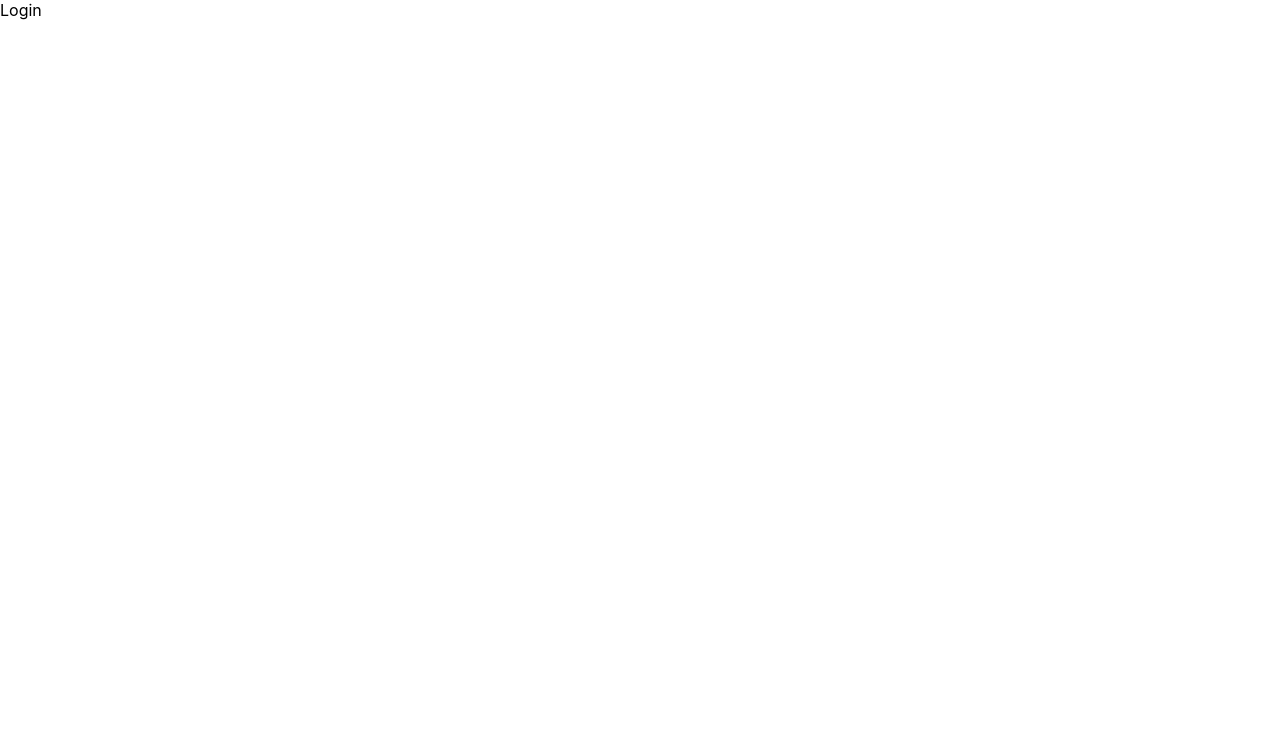
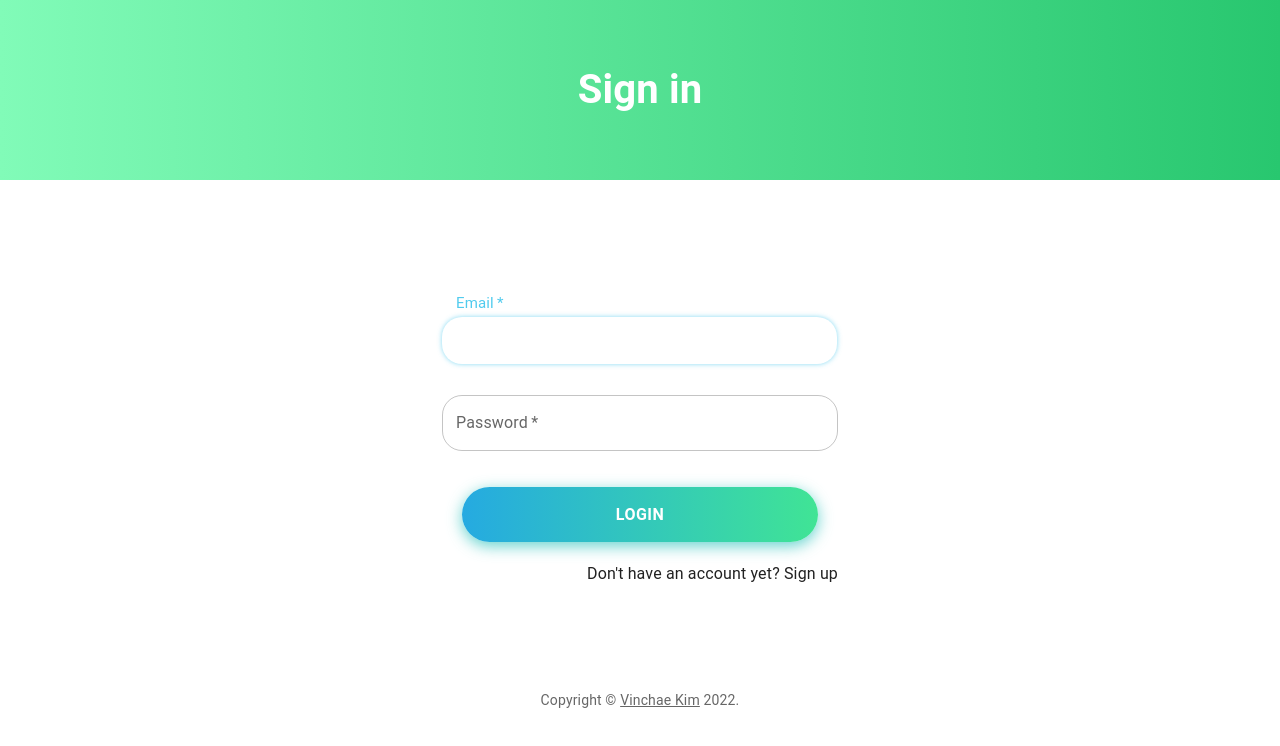
Before and after one commit to ekdldksp123/signup, a Next.js app: page /login in a window 1280 px wide. Shown: the top 746 px of the page. Built offline with nearby package versions, Linux system fonts and the light colour scheme.

Commit message:
:lipstick::art: add login page

```diff
--- a/pages/_app.tsx
+++ b/pages/_app.tsx
@@ -1,8 +1,14 @@
 import '../styles/globals.css'
 import type { AppProps } from 'next/app'
+import { Footer } from '../src/components/layout/Footer'
 
 function MyApp({ Component, pageProps }: AppProps) {
-  return <Component {...pageProps} />
+  return (
+    <>
+      <Component {...pageProps} />
+      <Footer/>
+    </>
+  )
 }
 
 export default MyApp
--- a/pages/login.tsx
+++ b/pages/login.tsx
@@ -1,7 +1,9 @@
 import { NextPage } from "next";
+import { ContainerCenter } from "../src/components/layout/ContainerGroup";
+import LoginView from "../src/components/views/Login";
 
 const Login:NextPage = () => {
-    return <>Login</>
+    return <ContainerCenter children={<LoginView />}/>
 }
 
 export default Login;
--- a/src/components/atom/ButtonGroup.tsx
+++ b/src/components/atom/ButtonGroup.tsx
@@ -31,3 +31,38 @@ export const SubmitButton = styled(Button)`
     content: 'Submit';
   }
 `
+
+
+export const LoginButton = styled(Button)`
+  width: 100%;
+  font-size: 16px;
+  font-weight: 600;
+  color: #fff;
+  cursor: pointer;
+  margin: 20px;
+  height: 55px;
+  text-align:center;
+  border: none;
+  background-size: 300% 100%;
+
+  background-image: linear-gradient(to right, #25aae1, #40e495, #30dd8a, #2bb673);
+  box-shadow: 0 4px 15px 0 rgba(49, 196, 190, 0.75);
+
+  border-radius: 50px;
+  moz-transition: all .4s ease-in-out;
+  -o-transition: all .4s ease-in-out;
+  -webkit-transition: all .4s ease-in-out;
+  transition: all .4s ease-in-out;
+
+  &:hover {
+    background-position: 100% 0;
+    moz-transition: all .4s ease-in-out;
+    -o-transition: all .4s ease-in-out;
+    -webkit-transition: all .4s ease-in-out;
+    transition: all .4s ease-in-out;
+  }
+
+  &:focus {
+    outline: none;
+  }
+`
--- a/src/components/layout/Banner.tsx
+++ b/src/components/layout/Banner.tsx
@@ -11,8 +11,20 @@ const BannerWrapper = styled.section`
   margin-bottom: 15px;
 
   padding: 40px;
+  background-image: linear-gradient(to right, #00decc, #00a1fc);
+`
 
-  background: linear-gradient(to right, #00decc, #00a1fc);
+const LoginBannerWrapper = styled.section`
+  margin: 0;
+  width: 100vw;
+  display: flex;
+  flex-direction: column;
+  align-items: center;
+  gap: 40px;
+  margin-bottom: 15px;
+
+  padding: 40px;
+  background-image: linear-gradient(to right, #81FBB8, #28C76F);
 `
 
 const BannerBox = styled.section`
@@ -50,3 +62,13 @@ export const Banner: React.FC<BannerProps> = ({ title }) => {
     </BannerWrapper>
   )
 }
+
+export const LoginBanner: React.FC<BannerProps> = ({ title }) => {
+  return (
+    <LoginBannerWrapper>
+      <BannerBox>
+        <BannerTitle>{title}</BannerTitle>
+      </BannerBox>
+    </LoginBannerWrapper>
+  )
+}
--- a/src/components/layout/ContainerGroup.tsx
+++ b/src/components/layout/ContainerGroup.tsx
@@ -4,8 +4,6 @@ import Box from '@mui/material/Box'
 import Container from '@mui/material/Container'
 import { createTheme, ThemeProvider } from '@mui/material/styles'
 import { ReactJSXElement } from '@emotion/react/types/jsx-namespace'
-import styled from '@emotion/styled'
-import { Copyright } from '../molecules/Copyright'
 
 interface ContainerProps {
   children: ReactJSXElement
@@ -22,11 +20,11 @@ export const ContainerCenter: React.FC<ContainerProps> = ({ children }) => {
             display: 'flex',
             flexDirection: 'column',
             alignItems: 'center',
+            position: 'relative'
           }}
         >
           {children}
         </Box>
-        <Copyright sx={{ mt: 5 }} />
       </Container>
     </ThemeProvider>
   )
--- /dev/null
+++ b/src/components/layout/Footer.tsx
@@ -0,0 +1,18 @@
+import styled from "@emotion/styled";
+import React from "react";
+import { Copyright } from "../molecules/Copyright";
+
+const FooterWrapper = styled.footer`
+    width: 100%;
+    height: 110px;
+    bottom: 0px;
+    position: absolute;
+`
+
+export const Footer:React.FC = () => {
+    return (
+        <FooterWrapper>
+            <Copyright />
+        </FooterWrapper>
+    )
+}
--- /dev/null
+++ b/src/components/views/Login.tsx
@@ -0,0 +1,76 @@
+import Box from '@mui/material/Box'
+import Grid from '@mui/material/Grid'
+import Link from 'next/link'
+import { useRouter } from 'next/router'
+import React, { useState } from 'react'
+import { callPostApi } from '../../api/api.module'
+import { LoginProps } from '../../types/Login'
+import { LoginButton } from '../atom/ButtonGroup'
+import { TextInput } from '../atom/InputGroup'
+import { LoginBanner } from '../layout/Banner'
+
+const LoginView: React.FC = () => {
+
+    const router = useRouter()
+
+    const [form, setForm] = useState<LoginProps>({
+        userEmail: '',
+        userPassword: ''
+    })
+
+    const handleSubmit = async () => {
+        if(!form.userEmail) alert('이메일을 입력해주세요')
+        else if(!form.userPassword) alert('비밀번호를 입력해주세요')
+        else {
+            const res =  await callPostApi('user/sign-in', form)
+            if(res) router.push('/')
+            else console.dir(res)
+        }
+    }
+
+    const onChangeHandler = (e:any) => {
+        setForm({...form, [e.target.name]: e.target.value})
+    }
+
+    return (
+        <>
+            <LoginBanner title="Sign in"/>
+            <Box component="form" onSubmit={() => handleSubmit()} sx={{ mt: 3 }}>
+                <Grid container spacing={3.5} marginTop={8}>
+                    <Grid item xs={12}>
+                        <TextInput
+                            name='userEmail'
+                            label='Email'
+                            required
+                            fullWidth
+                            autoFocus={true}
+                            value={form.userEmail}
+                            onChange={(e) => onChangeHandler(e)}
+                        />
+                    </Grid>
+                    <Grid item xs={12}>
+                        <TextInput
+                            name='userPassword'
+                            label='Password'
+                            type="password"
+                            required
+                            fullWidth
+                            value={form.userPassword}
+                            onChange={(e) => onChangeHandler(e)}
+                        />
+                    </Grid>
+                </Grid>
+                <Grid container justifyContent="center" marginTop={2}>
+                    <LoginButton type="submit">Login</LoginButton>
+                </Grid>
+                <Grid container justifyContent="flex-end">
+                    <Grid item>
+                        <Link href="/signup">Don't have an account yet? Sign up</Link>
+                    </Grid>
+                </Grid>
+            </Box>
+        </>
+    )
+}
+
+export default LoginView
--- /dev/null
+++ b/src/types/Login.ts
@@ -0,0 +1,4 @@
+export interface LoginProps {
+    userEmail: string;
+    userPassword: string;
+}
```
Also changed, not shown: src/components/views/Signup.tsx (+5 -3 lines), src/libs/login.module.ts (added), 1 other file (tests, documents, lock files or other folders).
